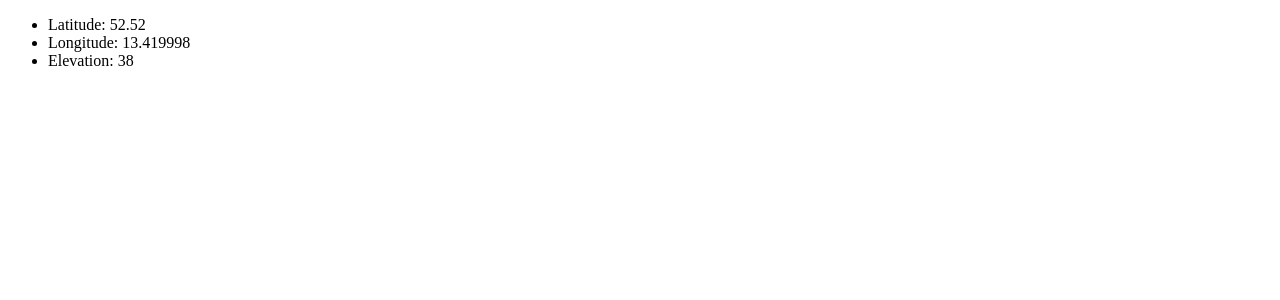
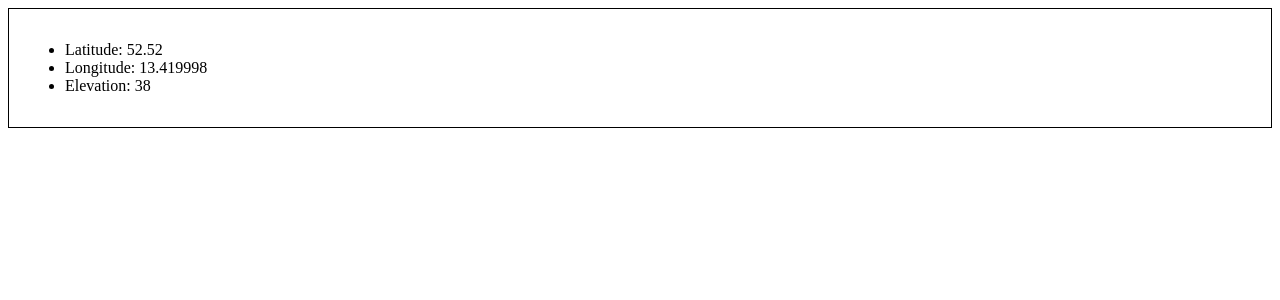
Before and after one commit to lewismoore10100/weather, a React app: page / in a window 1280 px wide. Shown: the top 300 px of the page. Built offline with nearby package versions, Linux system fonts and the light colour scheme.

Commit message:
add styling

```diff
--- /dev/null
+++ b/src/WeatherApp.tsx
@@ -0,0 +1,5 @@
+import weatherdata from "../test/data/weatherdata";
+import WeatherDisplay from "./WeatherDisplay";
+import * as React from "react";
+
+export default () => <WeatherDisplay locationWeatherData={weatherdata}></WeatherDisplay>
--- a/src/WeatherHeader.tsx
+++ b/src/WeatherHeader.tsx
@@ -1,16 +1,20 @@
 import * as React from "react";
-
-export default (props: HeaderProps) =>
-    <header>
-        <ul>
-            <li>Latitude: {props.latitude}</li>
-            <li>Longitude: {props.longitude}</li>
-            <li>Elevation: {props.elevation}</li>
-        </ul>
-    </header>
+import styled from "styled-components";
+import Box from "./styles/Box";
 
 type HeaderProps = {
     latitude:              number;
     longitude:             number;
     elevation:             number;
 }
+
+export default (props: HeaderProps) =>
+    <header>
+        <Box>
+            <ul>
+                <li>Latitude: {props.latitude}</li>
+                <li>Longitude: {props.longitude}</li>
+                <li>Elevation: {props.elevation}</li>
+            </ul>
+        </Box>
+    </header>
--- a/src/index.tsx
+++ b/src/index.tsx
@@ -2,12 +2,11 @@ import { createRoot } from "react-dom/client";
 import Clock from './WeatherDisplay';
 import * as React from "react";
 import WeatherDisplay from "./WeatherDisplay";
-import weatherdata from "../test/data/weatherdata";
+import WeatherApp from "./WeatherApp";
+
 
 document.addEventListener('DOMContentLoaded', () => {
     const rootElement = document.getElementById('root');
     const root = createRoot(rootElement);
-    root.render(
-        <WeatherDisplay locationWeatherData={weatherdata}></WeatherDisplay>
-    );
+    root.render(<WeatherApp/>);
 })
--- /dev/null
+++ b/src/styles/Box.ts
@@ -0,0 +1,6 @@
+import styled from "styled-components";
+export default styled.div`
+    padding: 1rem;
+    border: thin solid #000;
+
+`
```
